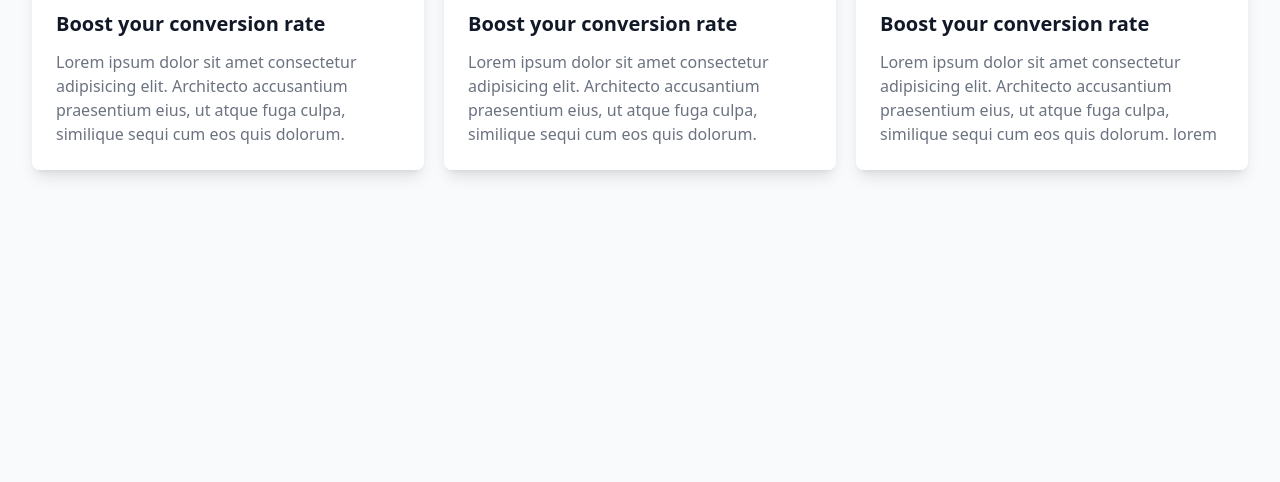
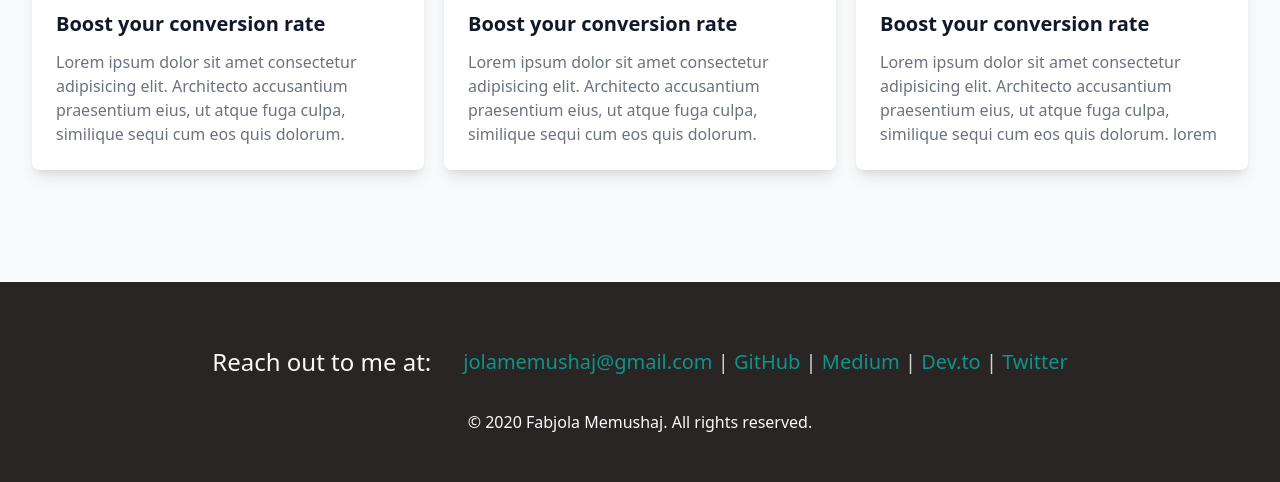
Before and after one commit to jolamemushaj/jolamemushaj, a website: page public/index.html in a window 1280 px wide. Shown: the part 1302-1784 px from the top of the page. Before the commit the page ends 1584 px from the top, so only its background shows below. Drawn offline with nearby package versions, Linux system fonts and the light colour scheme; files that its build step writes are made by us from their sources.

Commit message:
Add footer

```diff
--- a/public/index.html
+++ b/public/index.html
@@ -2,7 +2,8 @@
 <html lang="en">
 <head>
     <meta charset="utf-8">
-    <meta name="viewport" content="width=device-width, initial-scale=1">    <title>Jola Memushaj</title>
+    <meta name="viewport" content="width=device-width, initial-scale=1">
+    <title>Jola Memushaj</title>
     <link rel="stylesheet" href="style.css">
 </head>
 <body class="bg-gray-50">
@@ -25,11 +26,14 @@
                              alt="">
                     </div>
                     <div class="text-left">
-                        <h2 class="text-4xl font-bold tracking-tight text-white drop-shadow-md shadow-black dark:text-zinc-100 sm:text-5xl">Hi, I'm Fabjola Memushaj</h2>
-                        <p class="mt-3 max-w-2xl text-lg text-gray-200 drop-shadow-md shadow-black">I am an accountant with the desire to become a web
+                        <h2 class="text-4xl font-bold tracking-tight text-white drop-shadow-md shadow-black dark:text-zinc-100 sm:text-5xl">
+                            Hi, I'm Fabjola Memushaj</h2>
+                        <p class="mt-3 max-w-2xl text-lg text-gray-200 drop-shadow-md shadow-black">I am an accountant
+                            with the desire to become a web
                             developer
                             soon.</p>
-                        <p class="max-w-2xl text-lg text-gray-200 drop-shadow-md shadow-black">Here you will find the works done by me, during the courses I
+                        <p class="max-w-2xl text-lg text-gray-200 drop-shadow-md shadow-black">Here you will find the
+                            works done by me, during the courses I
                             have taken during my career transition. Still learning ...</p>
 
                         <div class="mt-6 flex gap-6">
@@ -66,7 +70,6 @@
 
         </div>
     </div>
-
 
 
     <div class="relative px-4 pt-16 pb-20 sm:px-6 lg:px-8 lg:pt-24 lg:pb-28">
@@ -192,11 +195,32 @@
                     </div>
                 </div>
             </div>
+        </div>
+    </div>
+</div>
+</body>
+
+<footer class="bg-stone-800">
+    <div class="mx-auto max-w-7xl overflow-hidden py-12 px-4 sm:px-6 lg:px-8">
+        <div class="mt-4 flex justify-center text-2xl text-gray-300 space-x-6">
+            <div class="text-xl text-gray-300 flex flex-col md:flex-row md:space-x-8 items-center justify-center">
+                <p class="text-2xl text-gray-50">Reach out to me at:</p>
+                <p class="text-center">
+                    <span class="text-xl text-teal-600 ">jolamemushaj@gmail.com </span>|
+                    <a href="https://github.com/GeniJaho/" class="text-xl text-teal-600 hover:underline" target="_blank"
+                       rel="noreferrer">GitHub</a> |
+                    <a href="https://genijaho.medium.com/" class="text-xl text-teal-600 hover:underline" target="_blank"
+                       rel="noreferrer">Medium</a> |
+                    <a href="https://dev.to/genijaho" class="text-xl text-teal-600 hover:underline" target="_blank"
+                       rel="noreferrer">Dev.to</a> |
+                    <a href="https://twitter.com/GeniJaho" class="text-xl text-teal-600 hover:underline" target="_blank"
+                       rel="noreferrer">Twitter</a>
+                </p>
+            </div>
+        </div>
+        <p class="mt-8 text-center text-base text-gray-50">&copy; 2020 Fabjola Memushaj. All rights reserved.</p>
+    </div>
+</footer>
 
 
-        </div>
-    </div>
-
-
-</body>
 </html>
```
